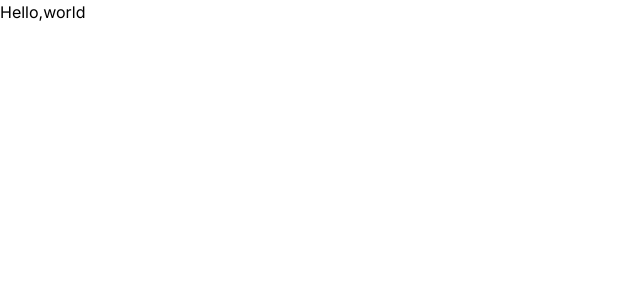
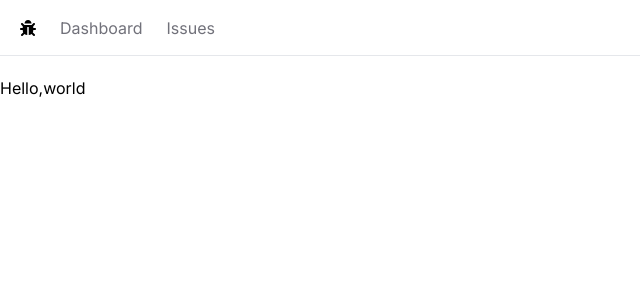
Before and after one commit to jostinj-n/issue-tracker, a Next.js app: page / in a window 1280 px wide. Shown: the top 300 px of the page, without its empty margins (0-640 px from the left). Built offline with nearby package versions, Linux system fonts and the light colour scheme.

Commit message:
Build the navbar

```diff
--- /dev/null
+++ b/app/NavBar.tsx
@@ -0,0 +1,30 @@
+import React from "react";
+import Link from "next/link";
+import { FaBug } from "react-icons/fa";
+
+const NavBar = () => {
+  const links = [
+    { label: "Dashboard", href: "/" },
+    { label: "Issues", href: "/issues" },
+  ];
+  return (
+    <nav className={"flex space-x-6 border-b mb-5 px-5 h-14 items-center"}>
+      <Link href={"/"}>
+        <FaBug />
+      </Link>
+      <ul className={"flex space-x-6"}>
+        {links.map((link) => (
+          <Link
+            key={link.href}
+            className="text-zinc-500 hover:text-zinc-800 transition-colors"
+            href={link.href}
+          >
+            {link.label}
+          </Link>
+        ))}
+      </ul>
+    </nav>
+  );
+};
+
+export default NavBar;
--- a/app/layout.tsx
+++ b/app/layout.tsx
@@ -1,6 +1,7 @@
 import './globals.css'
 import type { Metadata } from 'next'
 import { Inter } from 'next/font/google'
+import NavBar from "@/app/NavBar";
 
 const inter = Inter({ subsets: ['latin'] })
 
@@ -16,7 +17,9 @@
 }) {
   return (
     <html lang="en">
-      <body className={inter.className}>{children}</body>
+      <body className={inter.className}>
+      <NavBar/>
+      <main>{children}</main></body>
     </html>
   )
 }
--- a/app/page.tsx
+++ b/app/page.tsx
@@ -1,5 +1,3 @@
 export default function Home() {
-  return (
-      <div>Hello,world</div>
-  )
+  return <div> Hello,world</div>;
 }
--- a/package.json
+++ b/package.json
@@ -17,8 +17,10 @@
     "eslint-config-next": "14.2.3",
     "next": "14.2.3",
     "postcss": "8.4.38",
+    "prettier": "^3.2.5",
     "react": "18.3.1",
     "react-dom": "18.3.1",
+    "react-icons": "^4.11.0",
     "tailwindcss": "3.4.3",
     "typescript": "5.4.5"
   }
```
Also changed, not shown: 1 other file (tests, documents, lock files or other folders).
